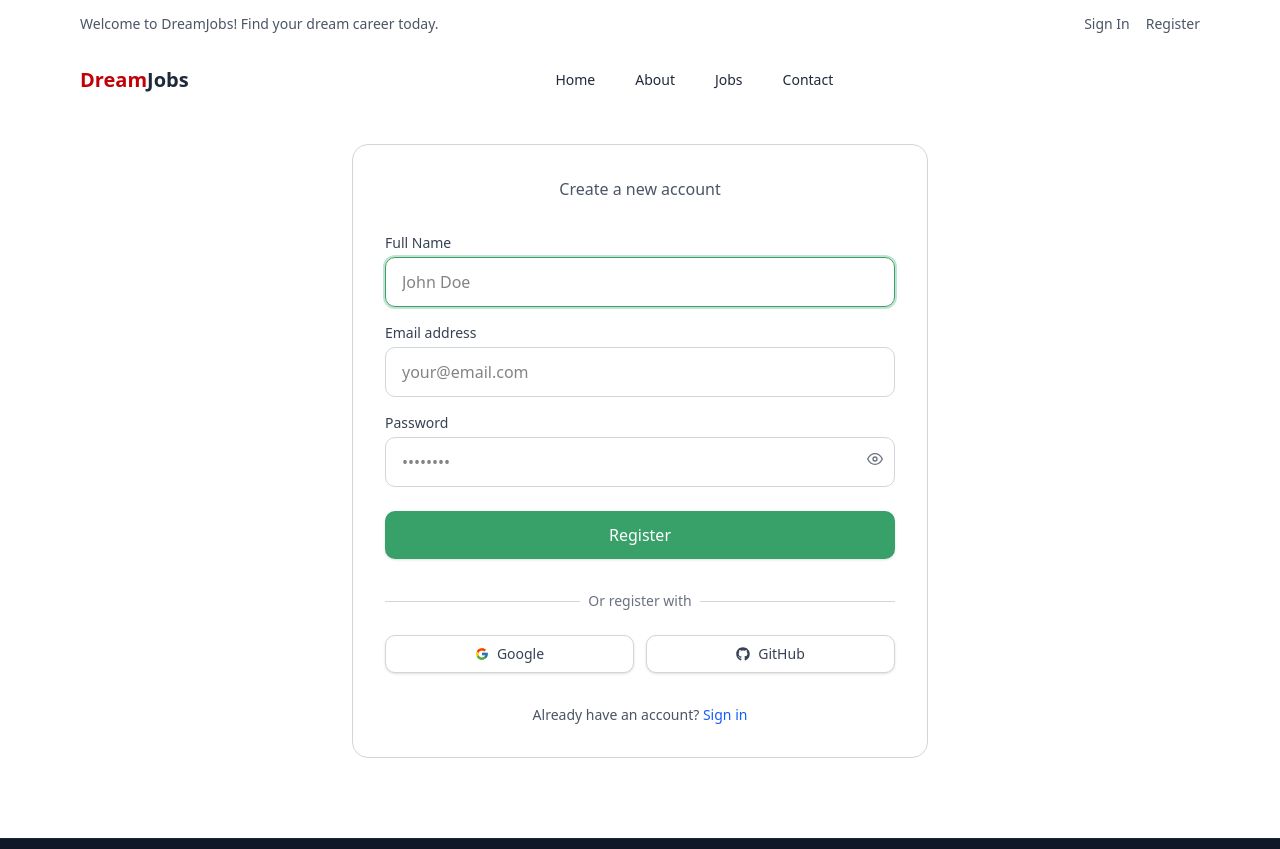
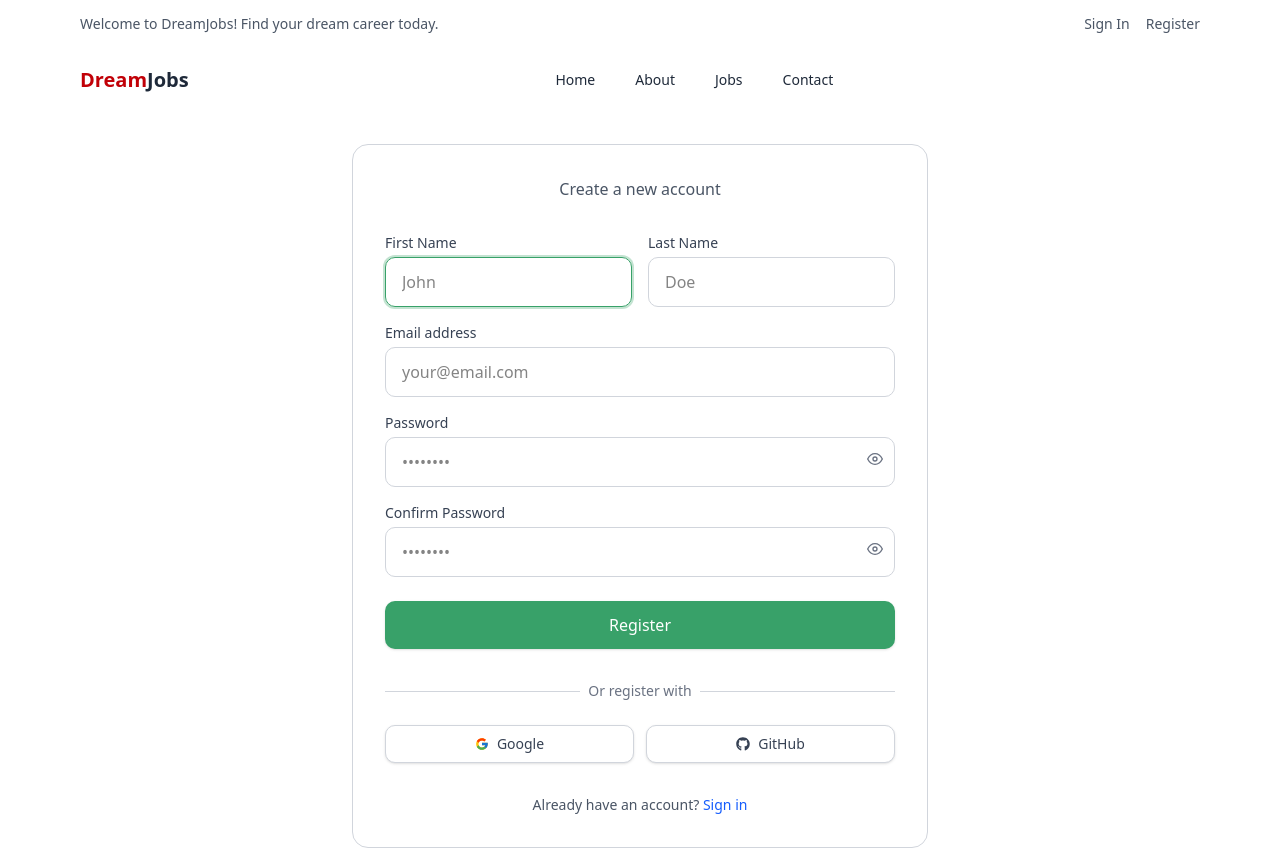
Before and after one commit to ka-tasin/dream-jobs, a Next.js app in the folder client/: page /register in a window 1280 px wide. Shown: the top 849 px of the page. Built offline with nearby package versions, Linux system fonts and the light colour scheme; no server answers.

Commit message:
fix: add first name, last name in register

```diff
--- a/client/src/app/(auth)/register/page.tsx
+++ b/client/src/app/(auth)/register/page.tsx
@@ -10,10 +10,14 @@ import apiClient from "@/lib/utils/axiosFetcher";
 
 export default function RegisterPage() {
   const router = useRouter();
-  const [name, setName] = useState("");
+  const [firstName, setFirstName] = useState("");
+  const [lastName, setLastName] = useState("");
   const [email, setEmail] = useState("");
   const [password, setPassword] = useState("");
+  const [confirmPassword, setConfirmPassword] = useState("");
+
   const [showPassword, setShowPassword] = useState(false);
+  const [showConfirmPassword, setShowConfirmPassword] = useState(false);
   const [passwordError, setPasswordError] = useState("");
   const [isLoading, setIsLoading] = useState(false);
 
@@ -21,6 +25,18 @@ export default function RegisterPage() {
     e.preventDefault();
     setIsLoading(true);
     setPasswordError("");
+
+    if (firstName.trim().length < 2) {
+      toast.error("First name must be at least 2 characters long");
+      setIsLoading(false);
+      return;
+    }
+
+    if (lastName.trim().length < 2) {
+      toast.error("Last name must be at least 2 characters long");
+      setIsLoading(false);
+      return;
+    }
 
     // Password validation
     const uppercaseRegex = /^(?=.*[A-Z])/;
@@ -45,13 +61,9 @@ export default function RegisterPage() {
       return;
     }
 
-    // Split name to firstName and lastName to match backend createUserSchema
-    const nameParts = name.trim().split(/\s+/);
-    const firstName = nameParts[0] || "User";
-    const lastName = nameParts.slice(1).join(" ") || "Profile";
-
-    if (firstName.length < 2 || lastName.length < 2) {
-      toast.error("Please enter a first and last name of at least 2 characters each");
+    // Frontend matching check for Password and Confirm Password
+    if (password !== confirmPassword) {
+      setPasswordError("Passwords do not match.");
       setIsLoading(false);
       return;
     }
@@ -59,7 +71,12 @@ export default function RegisterPage() {
     try {
       const data = await apiClient("/api/v1/auth/register", {
         method: "POST",
-        body: { firstName, lastName, email, password },
+        body: {
+          firstName: firstName.trim(),
+          lastName: lastName.trim(),
+          email: email.trim(),
+          password,
+        },
       });
 
       localStorage.setItem("token", data.token);
@@ -98,23 +115,43 @@ export default function RegisterPage() {
           <p className="text-center text-gray-600 mb-8">Create a new account</p>
 
           <form className="space-y-4" onSubmit={handleSubmit}>
+            <div className="grid grid-cols-2 gap-4">
               <div>
                 <label
-                htmlFor="name"
+                  htmlFor="firstName"
                   className="block text-sm font-medium text-gray-700 mb-1"
                 >
-                Full Name
+                  First Name
                 </label>
                 <input
-                id="name"
+                  id="firstName"
                   type="text"
                   required
-                value={name}
-                onChange={(e) => setName(e.target.value)}
+                  value={firstName}
+                  onChange={(e) => setFirstName(e.target.value)}
                   className="w-full px-4 py-3 rounded-lg border border-gray-300 focus:border-[#38A169] focus:ring-2 focus:ring-[#38A169]/30 outline-none transition duration-200"
-                placeholder="John Doe"
+                  placeholder="John"
                   autoFocus
                 />
+              </div>
+
+              <div>
+                <label
+                  htmlFor="lastName"
+                  className="block text-sm font-medium text-gray-700 mb-1"
+                >
+                  Last Name
+                </label>
+                <input
+                  id="lastName"
+                  type="text"
+                  required
+                  value={lastName}
+                  onChange={(e) => setLastName(e.target.value)}
+                  className="w-full px-4 py-3 rounded-lg border border-gray-300 focus:border-[#38A169] focus:ring-2 focus:ring-[#38A169]/30 outline-none transition duration-200"
+                  placeholder="Doe"
+                />
+              </div>
             </div>
 
             <div>
@@ -154,10 +191,37 @@ export default function RegisterPage() {
                 />
                 <button
                   type="button"
-                  className="absolute right-3 top-3.5 text-gray-500"
+                  className="absolute right-3 top-3.5 text-gray-500 bg-transparent border-0 cursor-pointer"
                   onClick={() => setShowPassword(!showPassword)}
                 >
                   {showPassword ? <FiEyeOff /> : <FiEye />}
+                </button>
+              </div>
+            </div>
+
+            <div>
+              <label
+                htmlFor="confirmPassword"
+                className="block text-sm font-medium text-gray-700 mb-1"
+              >
+                Confirm Password
+              </label>
+              <div className="relative">
+                <input
+                  id="confirmPassword"
+                  type={showConfirmPassword ? "text" : "password"}
+                  required
+                  value={confirmPassword}
+                  onChange={(e) => setConfirmPassword(e.target.value)}
+                  className="w-full px-4 py-3 rounded-lg border border-gray-300 focus:border-[#38A169] focus:ring-2 focus:ring-[#38A169]/30 outline-none transition duration-200 pr-10"
+                  placeholder="••••••••"
+                />
+                <button
+                  type="button"
+                  className="absolute right-3 top-3.5 text-gray-500 bg-transparent border-0 cursor-pointer"
+                  onClick={() => setShowConfirmPassword(!showConfirmPassword)}
+                >
+                  {showConfirmPassword ? <FiEyeOff /> : <FiEye />}
                 </button>
               </div>
               {passwordError && (
@@ -169,7 +233,7 @@ export default function RegisterPage() {
               <button
                 type="submit"
                 disabled={isLoading}
-                className="w-full flex justify-center items-center py-3 px-4 bg-[#38A169] hover:bg-[#2F855A] focus:ring-[#38A169] focus:ring-offset-2 text-white font-medium rounded-lg shadow-sm focus:outline-none focus:ring-2 transition duration-200 disabled:opacity-70 disabled:cursor-not-allowed cursor-pointer"
+                className="w-full flex justify-center items-center py-3 px-4 bg-[#38A169] hover:bg-[#2F855A] focus:ring-[#38A169] focus:ring-offset-2 text-white font-medium rounded-lg shadow-sm focus:outline-none focus:ring-2 transition duration-200 disabled:opacity-70 disabled:cursor-not-allowed cursor-pointer border-0"
               >
                 {isLoading ? "Registering..." : "Register"}
               </button>
@@ -192,7 +256,7 @@ export default function RegisterPage() {
               <button
                 onClick={handleGoogleLogin}
                 disabled={isLoading}
-                className="w-full inline-flex justify-center items-center py-2 px-4 border border-gray-300 rounded-lg shadow-sm bg-white text-sm font-medium text-gray-700 hover:bg-gray-50 focus:outline-none focus:ring-2 focus:ring-offset-2 focus:ring-[#38A169] transition duration-200 disabled:opacity-50 disabled:cursor-not-allowed"
+                className="w-full inline-flex justify-center items-center py-2 px-4 border border-gray-300 rounded-lg shadow-sm bg-white text-sm font-medium text-gray-700 hover:bg-gray-50 focus:outline-none focus:ring-2 focus:ring-offset-2 focus:ring-[#38A169] transition duration-200 disabled:opacity-50 disabled:cursor-not-allowed cursor-pointer"
               >
                 <FcGoogle />
                 <span className="ml-2">Google</span>
@@ -201,7 +265,7 @@ export default function RegisterPage() {
               <button
                 onClick={handleGithubLogin}
                 disabled={isLoading}
-                className="w-full inline-flex justify-center items-center py-2 px-4 border border-gray-300 rounded-lg shadow-sm bg-white text-sm font-medium text-gray-700 hover:bg-gray-50 focus:outline-none focus:ring-2 focus:ring-offset-2 focus:ring-[#38A169] transition duration-200 disabled:opacity-50 disabled:cursor-not-allowed"
+                className="w-full inline-flex justify-center items-center py-2 px-4 border border-gray-300 rounded-lg shadow-sm bg-white text-sm font-medium text-gray-700 hover:bg-gray-50 focus:outline-none focus:ring-2 focus:ring-offset-2 focus:ring-[#38A169] transition duration-200 disabled:opacity-50 disabled:cursor-not-allowed cursor-pointer"
               >
                 <FaGithub />
                 <span className="ml-2">GitHub</span>
```
Lines whose indentation alone changed are shown as unchanged.
